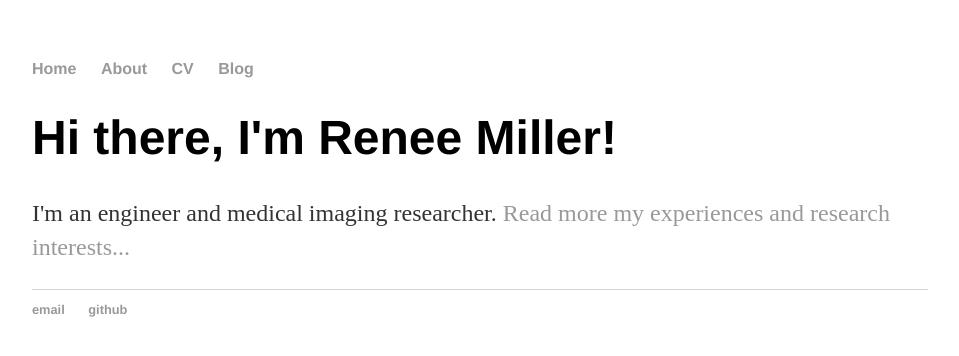
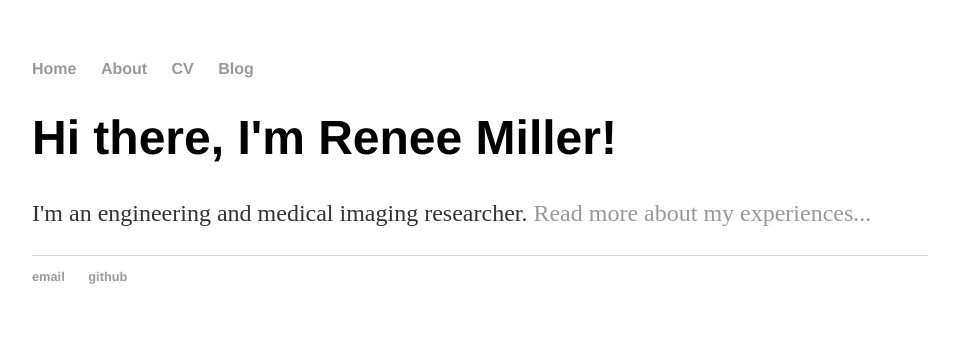
Before and after one commit to reneem5898/reneem5898.github.io, a Jekyll site: the page built from index.html, in a window 1280 px wide. Shown: the top 356 px of the page, without its empty margins (160-1119 px from the left). Built offline with Jekyll 4.4.1, drawn with Linux system fonts in a browser that asks for light colours.

Commit message:
Update index.html

```diff
--- a/index.html
+++ b/index.html
@@ -1,30 +1,8 @@
-<!DOCTYPE html>
-<html>
-	<head>
-		<title>Renee Miller, PhD</title>
-		<!-- link to main stylesheet -->
-		<link rel="stylesheet" type="text/css" href="/css/main.css">
-	</head>
-	<body>
-		<nav>
-    		<ul>
-        		<li><a href="/">Home</a></li>
-	        	<li><a href="/about">About</a></li>
-        		<li><a href="/cv">CV</a></li>
-        		<li><a href="/blog">Blog</a></li>
-    		</ul>
-		</nav>
-		<div class="container">
-    		<div class="blurb">
-        		<h1>Hi there, I'm Renee Miller!</h1>
-				<p>I'm an engineer and medical imaging researcher. <a href="/about">Read more my experiences and research interests...</a></p>
-    		</div><!-- /.blurb -->
-		</div><!-- /.container -->
-		<footer>
-    		<ul>
-        		<li><a href="mailto:reneem5898@gmail.com">email</a></li>
-        		<li><a href="https://github.com/reneem5898">github</a></li>
-			</ul>
-		</footer>
-	</body>
-</html>
+---
+layout: default
+title: Renee Miller, PhD
+---
+<div class="blurb">
+	<h1>Hi there, I'm Renee Miller!</h1>
+	<p>I'm an engineering and medical imaging researcher. <a href="/About">Read more about my experiences...</a></p>
+</div><!-- /.blurb -->
```
